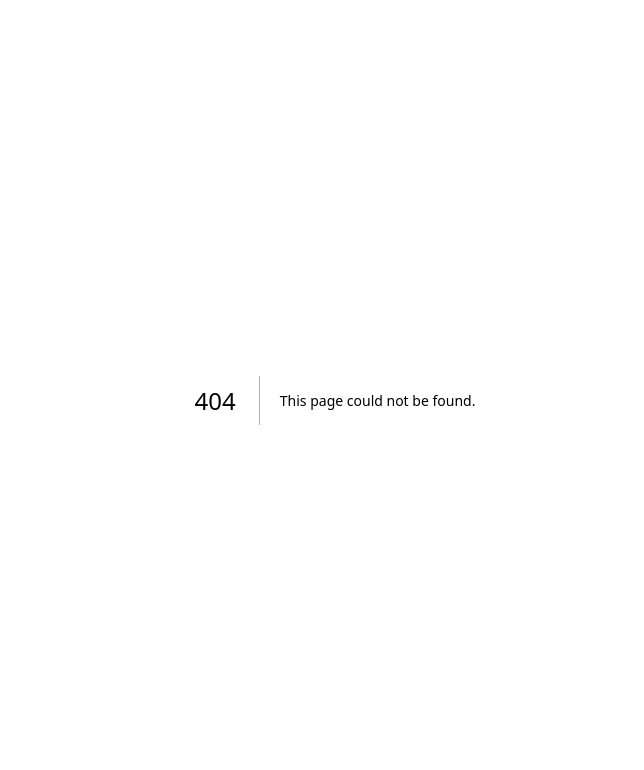
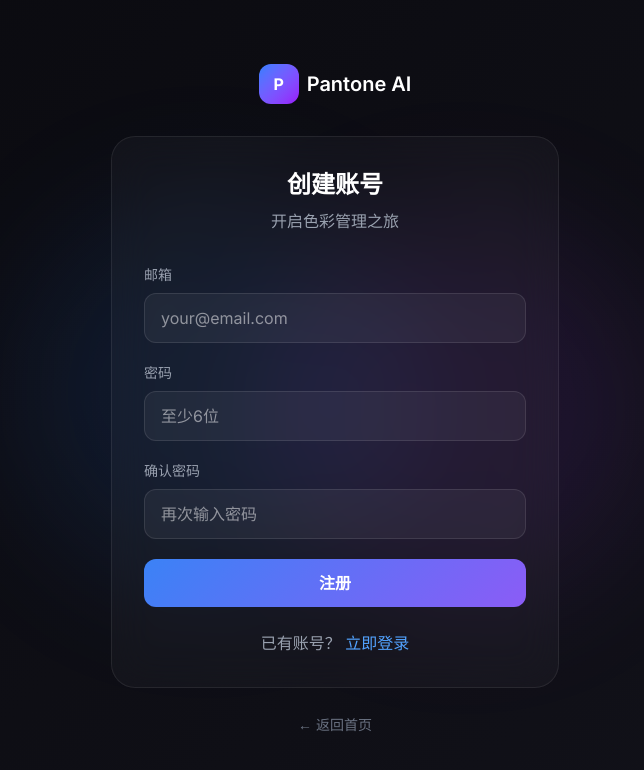
Before and after one commit to Clark0711/pantone-ai-landing, a Next.js app: page /register in a window 1280 px wide. Before the commit this address had no page. Shown: the top 770 px of the page, without its empty margins (305-949 px from the left). Built offline with nearby package versions, Linux system fonts and the light colour scheme.

Commit message:
Add app/register/page.tsx

```diff
--- /dev/null
+++ b/app/register/page.tsx
@@ -0,0 +1,148 @@
+'use client';
+
+import { useState } from 'react';
+import Link from 'next/link';
+
+export default function RegisterPage() {
+  const [email, setEmail] = useState('');
+  const [password, setPassword] = useState('');
+  const [confirmPassword, setConfirmPassword] = useState('');
+  const [error, setError] = useState('');
+  const [loading, setLoading] = useState(false);
+
+  const handleSubmit = async (e: React.FormEvent) => {
+    e.preventDefault();
+    setError('');
+
+    if (password !== confirmPassword) {
+      setError('两次密码输入不一致');
+      return;
+    }
+
+    if (password.length < 6) {
+      setError('密码至少6位');
+      return;
+    }
+
+    setLoading(true);
+
+    try {
+      const res = await fetch('/api/register', {
+        method: 'POST',
+        headers: { 'Content-Type': 'application/json' },
+        body: JSON.stringify({ email, password }),
+      });
+
+      const data = await res.json();
+
+      if (!res.ok) {
+        setError(data.error || '注册失败');
+        setLoading(false);
+        return;
+      }
+
+      // Redirect to target page
+      window.location.href = data.redirectUrl;
+    } catch {
+      setError('网络错误，请重试');
+      setLoading(false);
+    }
+  };
+
+  return (
+    <div className="min-h-screen flex items-center justify-center px-4 py-12">
+      {/* Background Effects */}
+      <div className="absolute inset-0 overflow-hidden pointer-events-none">
+        <div className="absolute top-1/4 left-1/4 w-96 h-96 bg-blue-500/10 rounded-full blur-3xl" />
+        <div className="absolute bottom-1/4 right-1/4 w-96 h-96 bg-purple-500/10 rounded-full blur-3xl" />
+      </div>
+
+      <div className="w-full max-w-md relative">
+        {/* Logo */}
+        <div className="text-center mb-8">
+          <Link href="/" className="inline-flex items-center gap-2">
+            <div className="w-10 h-10 rounded-xl bg-gradient-to-br from-blue-500 to-purple-600 flex items-center justify-center">
+              <span className="text-white font-bold">P</span>
+            </div>
+            <span className="text-white font-semibold text-xl">Pantone AI</span>
+          </Link>
+        </div>
+
+        {/* Form Card */}
+        <div className="glass-card rounded-3xl p-8">
+          <div className="text-center mb-8">
+            <h1 className="text-2xl font-bold text-white mb-2">创建账号</h1>
+            <p className="text-gray-400">开启色彩管理之旅</p>
+          </div>
+
+          <form onSubmit={handleSubmit} className="space-y-5">
+            <div>
+              <label className="block text-sm text-gray-400 mb-2">邮箱</label>
+              <input
+                type="email"
+                value={email}
+                onChange={(e) => setEmail(e.target.value)}
+                className="input-field w-full px-4 py-3 rounded-xl text-white"
+                placeholder="your@email.com"
+                required
+              />
+            </div>
+
+            <div>
+              <label className="block text-sm text-gray-400 mb-2">密码</label>
+              <input
+                type="password"
+                value={password}
+                onChange={(e) => setPassword(e.target.value)}
+                className="input-field w-full px-4 py-3 rounded-xl text-white"
+                placeholder="至少6位"
+                required
+              />
+            </div>
+
+            <div>
+              <label className="block text-sm text-gray-400 mb-2">确认密码</label>
+              <input
+                type="password"
+                value={confirmPassword}
+                onChange={(e) => setConfirmPassword(e.target.value)}
+                className="input-field w-full px-4 py-3 rounded-xl text-white"
+                placeholder="再次输入密码"
+                required
+              />
+            </div>
+
+            {error && (
+              <div className="p-3 rounded-xl bg-red-500/10 border border-red-500/20">
+                <p className="text-red-400 text-sm">{error}</p>
+              </div>
+            )}
+
+            <button
+              type="submit"
+              disabled={loading}
+              className="btn-primary w-full py-3 rounded-xl text-white font-semibold disabled:opacity-50"
+            >
+              {loading ? '注册中...' : '注册'}
+            </button>
+          </form>
+
+          <div className="mt-6 text-center">
+            <p className="text-gray-400">
+              已有账号？{' '}
+              <Link href="/login" className="text-blue-400 hover:text-blue-300">
+                立即登录
+              </Link>
+            </p>
+          </div>
+        </div>
+
+        <div className="mt-6 text-center">
+          <Link href="/" className="text-gray-500 hover:text-gray-400 text-sm">
+            ← 返回首页
+          </Link>
+        </div>
+      </div>
+    </div>
+  );
+}
```
